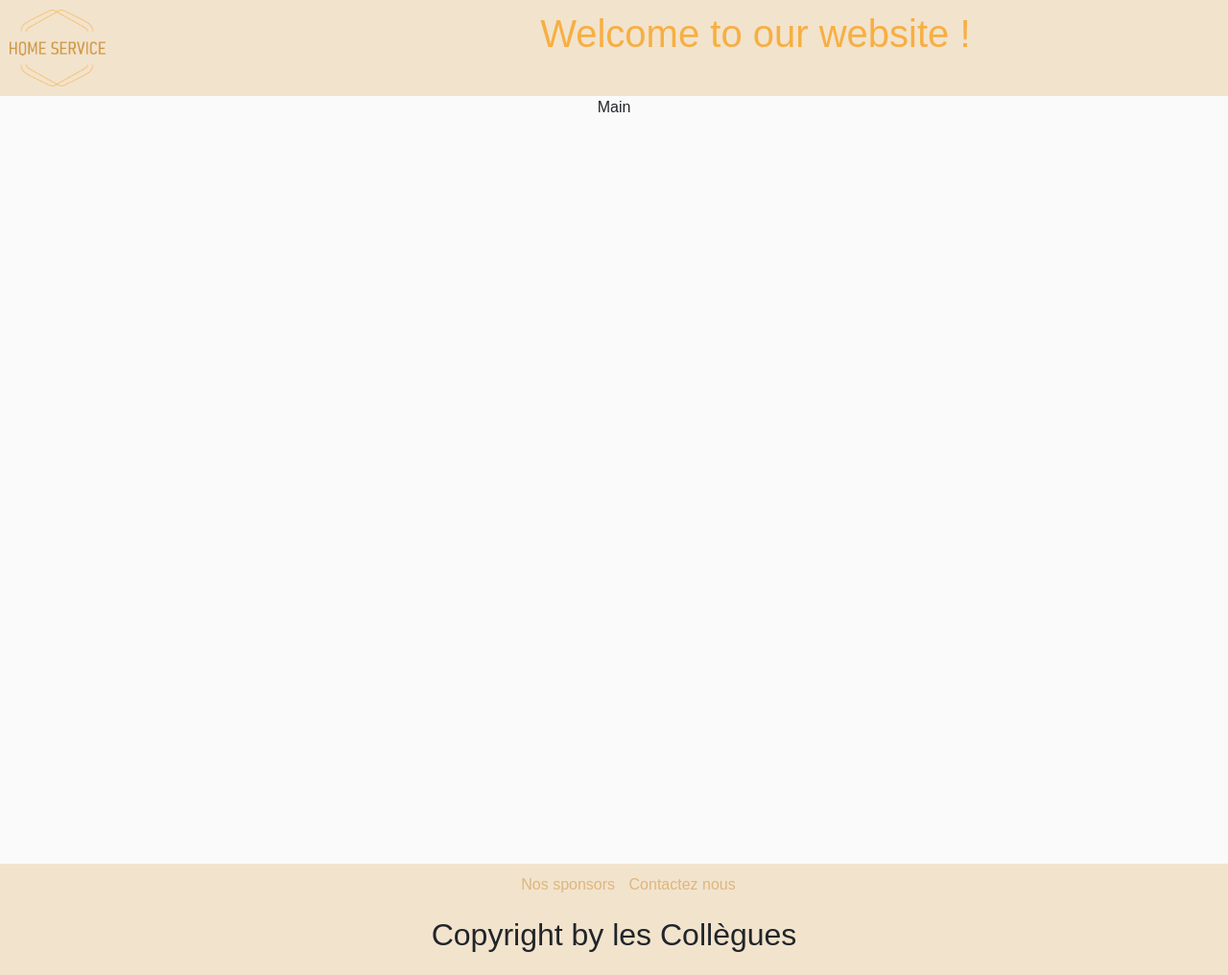
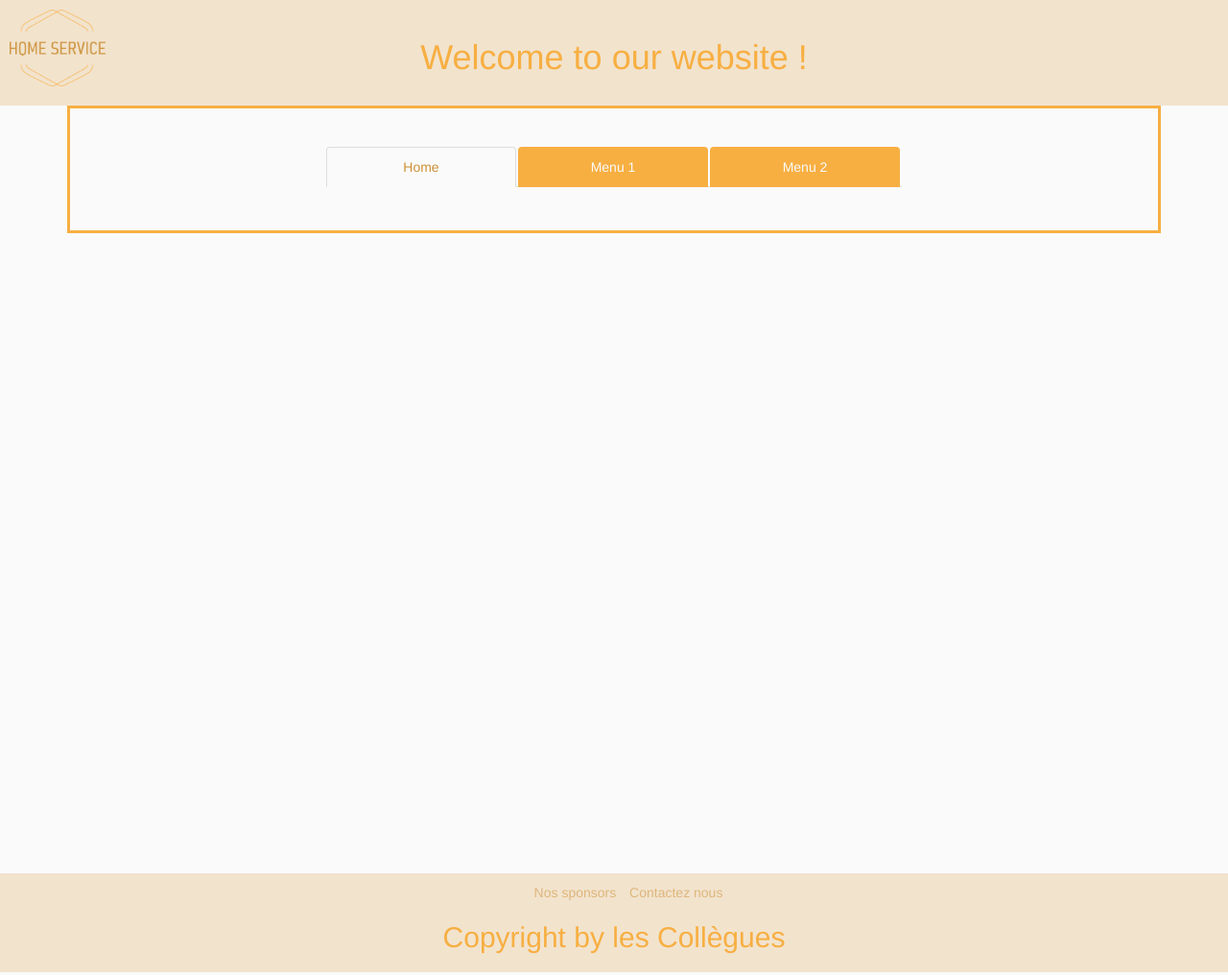
Before and after one commit to MaximeMalecot/home_service_frontend, a PHP site: page / in a window 1280 px wide. Shown: the whole page at 96% size. Run offline with PHP 8.4, Linux system fonts and the light colour scheme.

Commit message:
nav tab added

```diff
--- a/TestDesign/Style/style.css
+++ b/TestDesign/Style/style.css
@@ -2,7 +2,13 @@
   position: sticky;
   top: 0%;
   background-color: #F2E3CD;
-  padding: 50px;
+  padding: 20px;
+}
+#title{
+  color: #F7AF42;
+}
+#Copyright{
+  color: #F7AF42;
 }
 main{
 	background-color: #FAFAFA;
@@ -10,7 +16,6 @@
   height: 800px;
 }
 footer{
-  /*position: absolute;*/
   bottom: 0%;
   width: 100%;
   padding: 10px 0;
@@ -20,12 +25,6 @@
   display: flex;
   align-items: center;
   justify-content: space-between;
-}
-h1{
-  color: #F7AF42;
-}
-h2{
-
 }
 footer > div > nav > ul > li{
 	text-align: center;
@@ -39,16 +38,11 @@
 footer > div > nav > ul > li > a:hover{
     color: #F7AF42;
 }
-footer > div > nav > ul > #contact{
+#contact{
   color: #DEB67C;
 }
-footer > div > nav > ul > #sponsors {
+#sponsors {
   color: #DEB67C;
-}
-#head_title > h1{
-  position: absolute;
-  top: 5%;
-  left: 44%;
 }
 #logo{
   width: 100px;
@@ -56,3 +50,31 @@
   top: 10px;
   left: 10px;
 }
+#container{
+  background-color: #FAFAFA;
+  padding: 40px;
+  border: solid;
+  border-color: #F7AF42;
+}
+#tabs{
+  align: center;
+  display: inline-block;
+}
+#tabs > li{
+  width: 200px;
+}
+#hometab{
+  background-color: #FAFAFA;
+  color: #CC9137;
+}
+#menu1{
+  background-color: #F7AF42;
+  color: #FAFAFA;
+}
+#menu2{
+  background-color: #F7AF42;
+  color: #FAFAFA;
+}
+/*.nav-tabs > .active > a, .nav-pills > .active > a:hover {
+    background-color: red;
+}*/
--- a/TestDesign/footer.php
+++ b/TestDesign/footer.php
@@ -6,6 +6,6 @@
         <li id="contact"><a href="contactez nous">Contactez nous</a></li>
       </ul>
     </nav>
-    <h2>Copyright by les Collègues</h2>
+    <h2 id="Copyright">Copyright by les Collègues</h2>
   </div>
 </footer>
--- a/TestDesign/header.php
+++ b/TestDesign/header.php
@@ -1,8 +1,8 @@
 <header>
   <section>
     <section id="head_title">
-      <h1>Welcome to our website !</h1>
-      <a href="index.php"><img src="img/logo.png" id="logo"></a>
+      <h1 id="title">Welcome to our website !</h1>
+      <a href="newindex.php"><img src="img/logo.png" id="logo"></a>
     </section>
   </section>
 </header>
--- a/TestDesign/index.php
+++ b/TestDesign/index.php
@@ -3,6 +3,9 @@
 <head>
 	<title>Home Service</title>
 	<link rel="stylesheet" type="text/css" href="Style/bootstrap.css">
+	<link rel="stylesheet" href="https://maxcdn.bootstrapcdn.com/bootstrap/3.4.1/css/bootstrap.min.css">
+	<script src="https://ajax.googleapis.com/ajax/libs/jquery/3.4.1/jquery.min.js"></script>
+	<script src="https://maxcdn.bootstrapcdn.com/bootstrap/3.4.1/js/bootstrap.min.js"></script>
 	<link rel="stylesheet" type="text/css" href="Style/style.css">
 	<meta charset="utf-8">
 </head>
@@ -11,9 +14,25 @@
 		include('header.php');
 	?>
 	<main>
-		<div>
-			Main
+		<div class="container" id="container">
+			<ul class="nav nav-tabs" id="tabs">
+				<li class="active" ><a id="hometab"data-toggle="tab" href="#home">Home</a></li>
+				<li><a id="menu1" data-toggle="tab" href="#menu1" onclick="menu1()">Menu 1</a></li>
+				<li><a id="menu2" data-toggle="tab" href="#menu2" onclick="menu2()">Menu 2</a></li>
+			</ul>
+
+			<div class="tab-content">
+				<div id="home" class="tab-pane fade in active">
+
+				</div>
+				<div id="menu1" class="tab-pane fade">
+
+				</div>
+				<div id="menu2" class="tab-pane fade">
+
+				</div>
 		</div>
+		<script type="text/javascript" src="js/script.js"></script>
 	</main>
 	<?php
 		include('footer.php');
--- /dev/null
+++ b/TestDesign/js/script.js
@@ -0,0 +1,12 @@
+function menu1(){
+  var nouveau = "Menu1";
+  document.getElementById('menu1').innerHTML = nouveau;
+}
+function menu2(){
+  var nouveau = "Menu2";
+  document.getElementById('menu2').innerHTML = nouveau;
+}
+function home(){
+  var nouveau = "Menu3";
+  document.getElementById('menu3').innerHTML = home;
+}
--- /dev/null
+++ b/TestDesign/menu1.php
@@ -0,0 +1 @@
+<h2>menu1</h2>
--- /dev/null
+++ b/TestDesign/menu2.php
@@ -0,0 +1 @@
+<h2>menu2</h2>
```
Also changed, not shown: TestDesign/newindex.php (added, +38 -0 lines).
